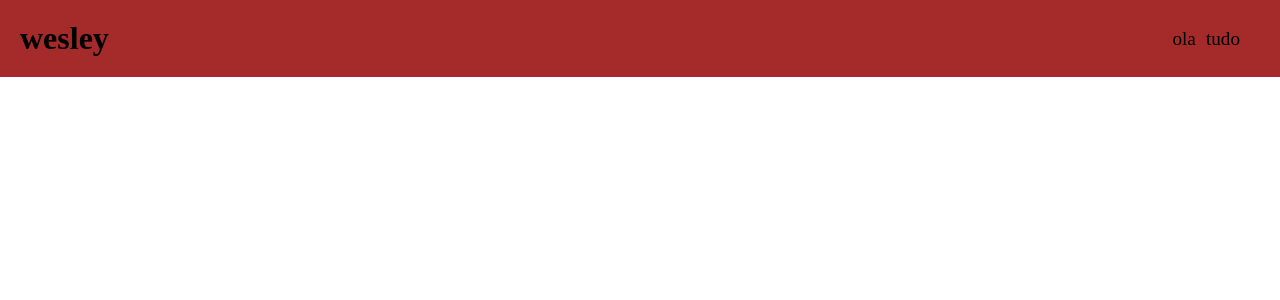
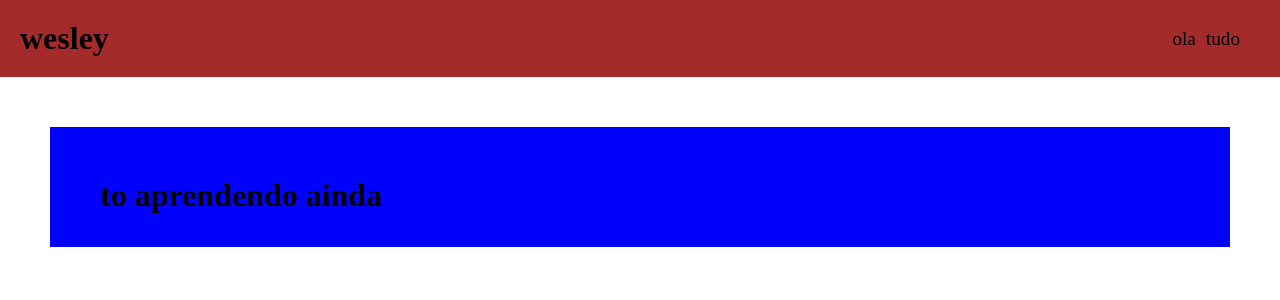
Before and after one commit to Wesleymanuel/estudo-react, a React (Vite) app: page / in a window 1280 px wide. Shown: the top 300 px of the page. Built offline with nearby package versions, Linux system fonts and the light colour scheme.

Commit message:
primeiro commit na 2 branch

```diff
--- a/src/App.css
+++ b/src/App.css
@@ -22,3 +22,9 @@ ul{
 li{
     margin-right: 10px;
 }
+.h11{
+    background-color: blue;
+    padding: 50px;
+    margin: 50px;
+    height: 20px;
+}
--- a/src/App.jsx
+++ b/src/App.jsx
@@ -1,8 +1,7 @@
-import If from "./If";
 import Tudo from "./Tudo";
 import './App.css';
 import Links from "./Links";
-import Neymar from "./Neymar";
+
 function App() {
 
   return (
@@ -11,6 +10,9 @@ function App() {
         <Tudo logo="wesley"/>
         <Links links={["ola","tudo"]}  />
       </div>
+      <div className="h11">
+        <h1>to aprendendo ainda</h1>
+      </div>
     </>
   )
 }
--- a/src/Neymar.jsx
+++ /dev/null
@@ -1,29 +0,0 @@
-function Neymar(){
-    let pessoas = [
-        {
-            nome: "breno",
-            profissao: "pedreiro"
-        },
-           {
-            nome: "amanda",
-            profissao: "pedreiro"
-        },
-           {
-            nome: "ana",
-            profissao: "solteira"
-        }
-    ]
-
-    const prof = pessoas.filter(person => {
-        person.profissao === "pedreiro"
-    })
-
-
-    const fim = prof.map(zz => {
-        <li>{zz.nome}</li>
-    })
-
-    return fim
-
-}
-export default Neymar;
```
